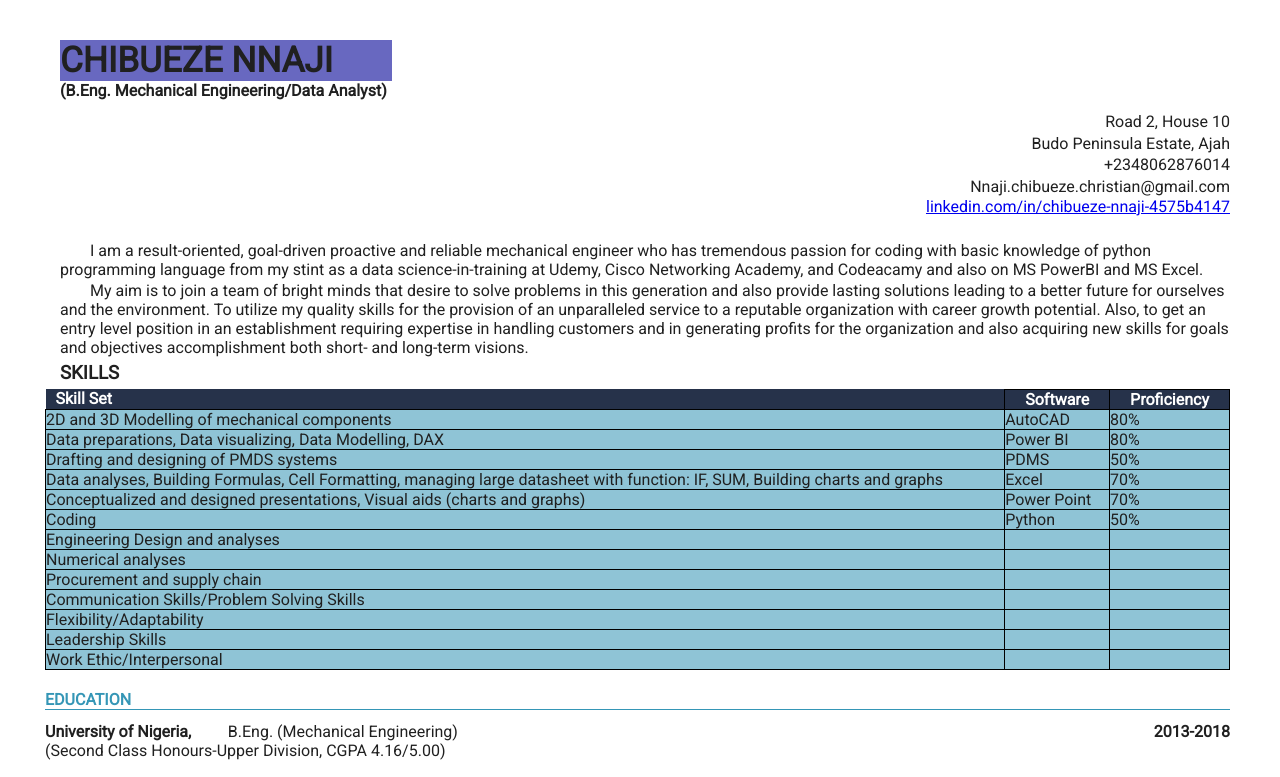
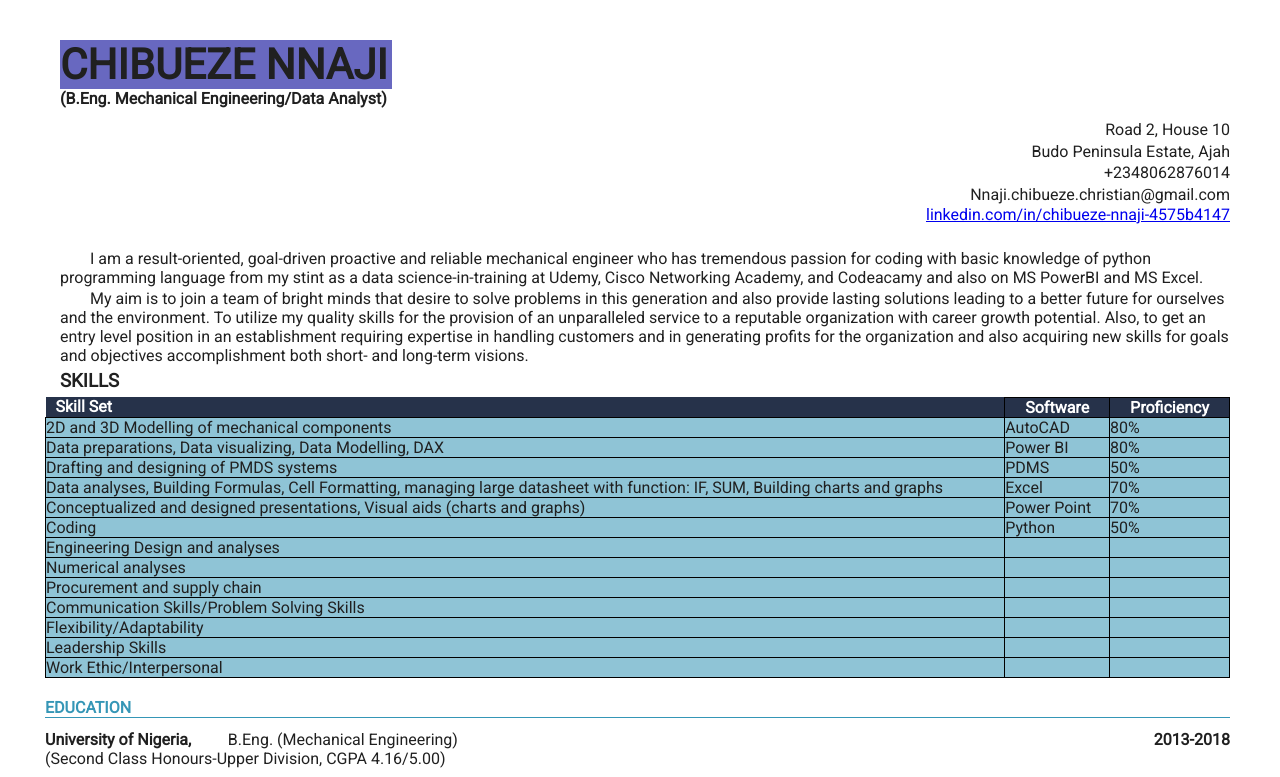
Before and after one commit to chibuezennaji/MyCvTask, a plain HTML site: page index.html in a window 1280 px wide. Shown: the top 777 px of the page. Drawn offline with Linux system fonts and the light colour scheme.

Commit message:
Update style.css

```diff
--- a/style.css
+++ b/style.css
@@ -20,7 +20,7 @@ body {
 header h2 {
     background-color: rgb(104, 104, 192);
     font-weight:800;
-    font-size: 35px;
+    font-size: 42px;
     margin-bottom: 0%;
     height: 100%;
     width: 28%;
```
